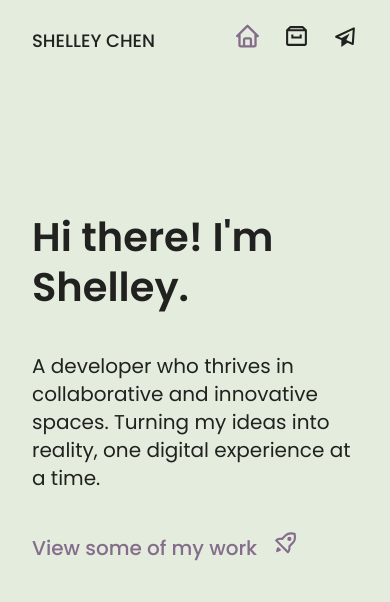
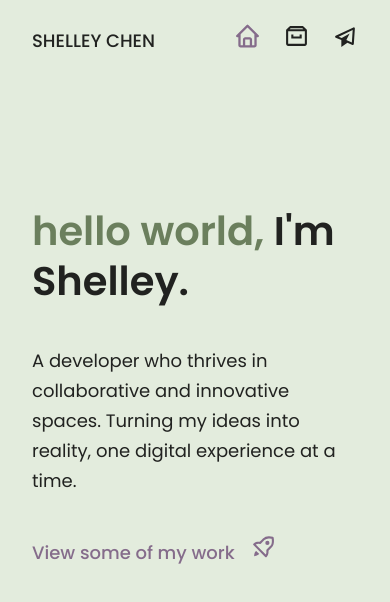
Before and after one commit to shelleychen318/personal-website, a Next.js app: page / in a window 390 px wide. Shown: the top 602 px of the page. Built offline with nearby package versions, Linux system fonts and the light colour scheme.

Commit message:
changed home page

```diff
--- a/pages/index.tsx
+++ b/pages/index.tsx
@@ -19,7 +19,9 @@ export default function Home() {
       <div className={styles.container}>
         <div className={styles.textContainer}>
           <div className={styles.text}>
-            <h1>Hi there! I'm Shelley.</h1>
+            <h1>
+              <span className={styles.hello}>hello world, </span>I'm Shelley.
+            </h1>
             <h4>
               A developer who thrives in collaborative and innovative spaces.
               Turning my ideas into reality, one digital experience at a time.
--- a/styles/Home.module.scss
+++ b/styles/Home.module.scss
@@ -19,6 +19,10 @@
       -ms-transform: translateY(-50%);
       transform: translateY(-50%);
       gap: 2.5rem;
+
+      h1>.hello {
+        color: #6B7F5D;
+      }
 
       .link {
         display: block;
--- a/styles/globals.scss
+++ b/styles/globals.scss
@@ -33,8 +33,8 @@ h3 {
 }
 
 h4 {
-  font-size: 24px;
-  line-height: 38px;
+  font-size: 20px;
+  line-height: 32px;
   font-weight: 400;
   margin: 0;
 }
@@ -65,7 +65,7 @@ a {
   }
 
   h4 {
-    font-size: 22px;
+    font-size: 19px;
     line-height: 30px;
   }
 }
@@ -86,7 +86,6 @@ a {
   }
 
   h4 {
-    font-size: 20px;
-    line-height: 28px;
+    font-size: 18px;
   }
 }
```
